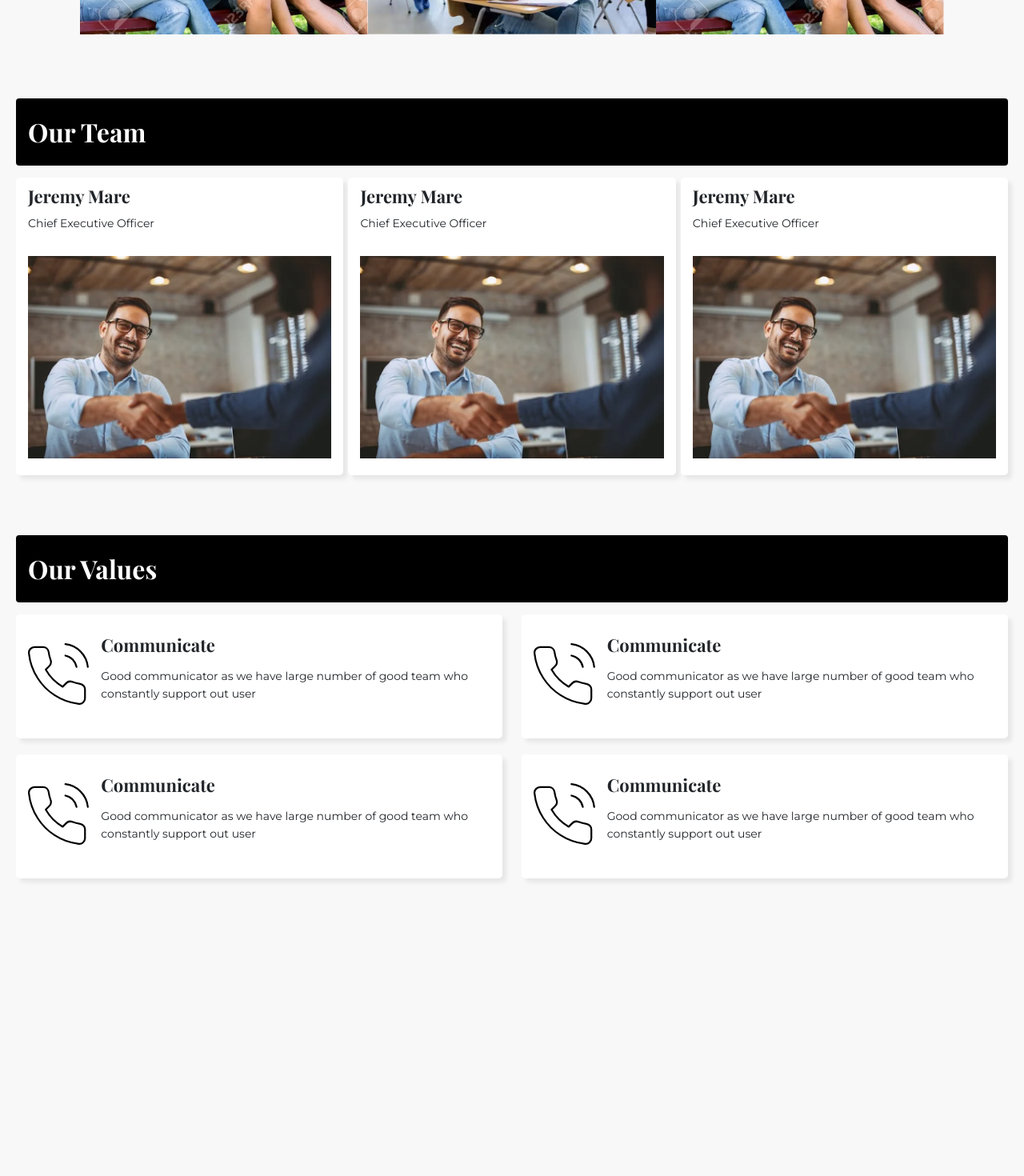
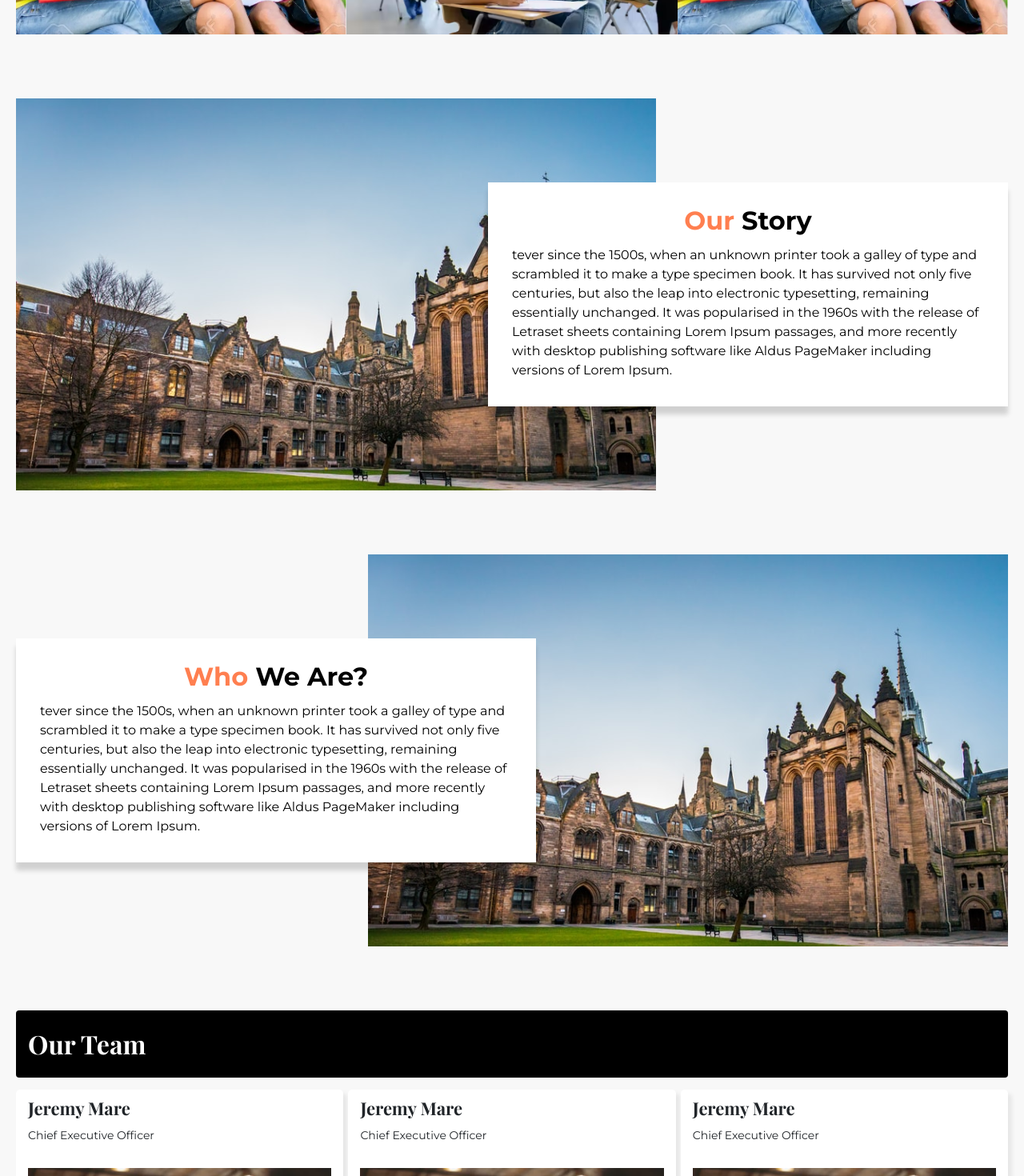
Before and after one commit to Vandan15/mc-and-me, a Next.js app: page /about-us in a window 1280 px wide. Shown: the part 1120-2590 px from the top of the page at 80% size. Before the commit the page ends 2288 px from the top, so only its background shows below. Built offline with nearby package versions, Linux system fonts and the light colour scheme.

Commit message:
about design

```diff
--- a/pages/about-us.js
+++ b/pages/about-us.js
@@ -1,12 +1,13 @@
 import React from 'react'
 import Header from '../components/Header/Header'
+import Footer from '../components/Footer/Footer'
 import styles from './about-us.module.scss'
 import Image from 'next/image';
 import about1 from '../public/assets/about-1.png'
 import about2 from '../public/assets/about-2.png'
 import handShakeImg from '../public/assets/handshake.png'
 import phoneImg from '../public/assets/phone.svg'
-
+import Image1 from '../public/assets/Image1.png'
 
 export default function aboutus() {
   return (
@@ -53,6 +54,36 @@ export default function aboutus() {
           </div>
         </div>
       </div>
+
+      <div className={styles.storyImage}>
+        <div className={styles.container}>
+          <div className={styles.storybox}>
+
+            <div className={styles.boximagedesign}></div>
+            <div className={styles.boxstorybg}>
+              <h4> <span>Our</span> Story</h4>
+              <p>tever since the 1500s, when an unknown printer took a galley of type and scrambled it to make a type specimen book. It has survived not only five centuries, but also the leap into electronic typesetting, remaining essentially unchanged. It was popularised in the 1960s with the release of Letraset sheets containing Lorem Ipsum passages, and more recently with desktop publishing software like Aldus PageMaker including versions of Lorem Ipsum.</p>
+            </div>
+
+          </div>
+
+        <div className={styles.secoundstorybox}>
+           <div className={styles.storybox}>
+
+            <div className={styles.boximagedesign}></div>
+            <div className={styles.boxstorybg}>
+
+              <h4> <span>Who</span>  We Are?</h4>
+              <p>tever since the 1500s, when an unknown printer took a galley of type and scrambled it to make a type specimen book. It has survived not only five centuries, but also the leap into electronic typesetting, remaining essentially unchanged. It was popularised in the 1960s with the release of Letraset sheets containing Lorem Ipsum passages, and more recently with desktop publishing software like Aldus PageMaker including versions of Lorem Ipsum.</p>
+            </div>
+
+          </div>
+        </div>
+
+
+        </div>
+      </div>
+
       <div className={styles.container}>
         <div className={styles.teamWrapper}>
           <h4 className={styles.header}>Our Team</h4>
@@ -118,6 +149,7 @@ export default function aboutus() {
           </div>
         </div>
       </div>
+      <Footer/>
     </div>
   )
 }
--- a/pages/about-us.module.scss
+++ b/pages/about-us.module.scss
@@ -36,37 +36,59 @@
             position: relative;
             max-width: map-get($size, xl) * 28;
             margin: auto;
+            @include breakpoint ("max-sm"){
+                max-width: map-get($size, xl) * 15;
+            }
             h5 {
                 @include heading-3;
                 color: map-get($colors, white);
                 font-weight: map-get($weights, regular);
                 letter-spacing: 2px;
+                @include breakpoint ("max-sm"){
+                    font-size: 24px
+                }
             }
             h4 {
                 @include heading-2;
                 color: map-get($colors, white);
                 font-size: 32px;
                 margin-top: map-get($size, md) * 2;
+                @include breakpoint ("max-sm"){
+                    font-size: 24px
+                }
             }
         }
     }
     .aboutboximg {
-        padding: map-get($size, md) * 8;
+        padding: map-get($size, md) * 8 0;
+        @include breakpoint ("max-msm"){
+            padding: map-get($size, md) * 4 0;
+         }
         .grid {
             display: grid;
             grid-template-columns: repeat(3, 1fr);
+            @include breakpoint ("max-msm"){
+                grid-template-columns: repeat(1, 1fr);
+            }
             .subgrid {
                 .Firstimg {
                     span {
                         height: 510px !important;
                         object-fit: cover;
                         display: block !important;
+                        @include breakpoint ("max-msm"){
+                           height: 390px !important;
+                        }
                     }
                 }
                 .secoundimg {
+
                     span {
                         height: 255px !important ;
                         display: block !important;
+                        @include breakpoint ("max-msm"){
+                            height: 390px !important;
+                         }
                     }
                 }
             }
@@ -185,4 +207,79 @@
             }
         }
     }
+
+
+    .storyImage{
+        .secoundstorybox{
+           .storybox{
+               .boximagedesign{
+                    margin-left: auto;
+               }
+               .boxstorybg{
+                right: unset;
+                left: 0;
+               }
+           }
+        }
+        .storybox{
+            position: relative;
+            margin-bottom: map-get($size, md ) * 8;
+            @include breakpoint ("max-md"){
+
+                margin-bottom: map-get($size, md ) * 4;
+             }
+            .boximagedesign{
+                background-image: url(../public/assets/Image1.png);
+                padding: 70px 0;
+                height: 490px;
+                background-repeat: no-repeat;
+                width: 800px;
+                object-fit: cover;
+                @include breakpoint ("max-md"){
+                   width: 100%;
+                   height: 390px;
+                }
+
+            }
+            .boxstorybg{
+                width: 650px;
+                background-color: map-get($colors, white );
+                padding: 30px 30px;
+                position: absolute;
+                right: 0;
+                top: 50%;
+                box-shadow: 0px 10px 6px #00000029;
+                transform: translateY(-50%);
+                min-height: 280px;
+                @include breakpoint ("max-md"){
+
+                    position: unset;
+                    transform: unset;
+                    width: 100%;
+                    padding: 20px;
+
+                 }
+                h4{
+                    @include heading-3;
+                   color: map-get($colors, #000 );
+                    text-align: center;
+                    margin-bottom: map-get($size, md ) * 1.4;
+                    span{
+                        color: map-get($colors, themecolor );
+                    }
+                    @include breakpoint ("max-md"){
+                       font-size: 24px
+                     }
+                }
+                p{
+                    @include text;
+                    font-size: 16px;
+                    color: #000;
+                    @include breakpoint ("max-md"){
+                       font-size: 14px;
+                      }
+                }
+            }
+        }
+    }
 }
```
